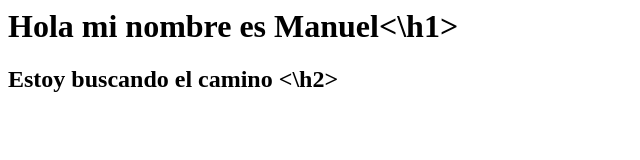
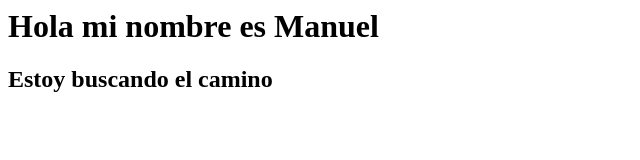
Before and after one commit to njr2mx/mi-primer-portafolio, a plain HTML site: page index.html in a window 1280 px wide. Shown: the whole page, without its empty margins (0-640 px from the left). Drawn offline with Linux system fonts and the light colour scheme.

Commit message:
Update index.html

```diff
--- a/index.html
+++ b/index.html
@@ -1,2 +1,2 @@
-<h1> Hola mi nombre es Manuel<\h1>
-  <h2> Estoy buscando el camino <\h2>
+<h1> Hola mi nombre es Manuel</h1>
+  <h2> Estoy buscando el camino </h2>
```
